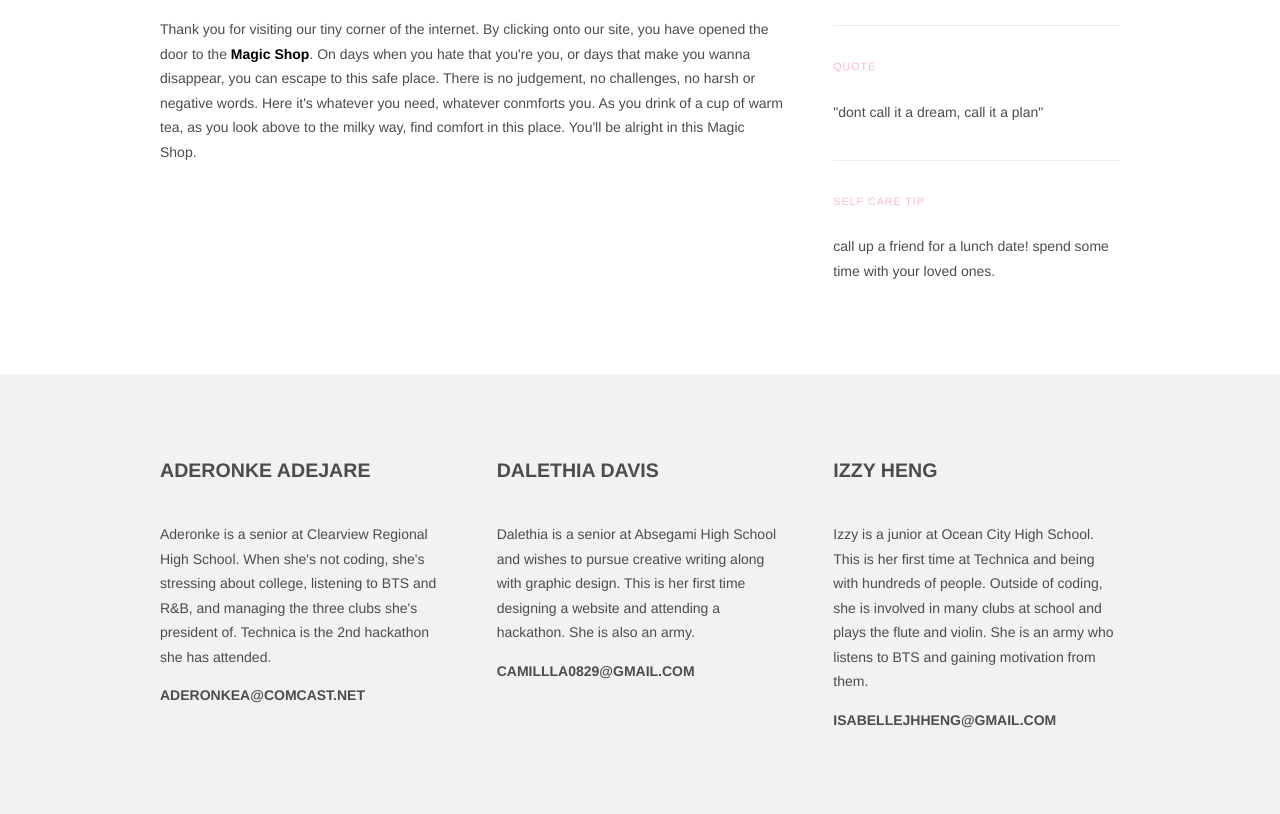
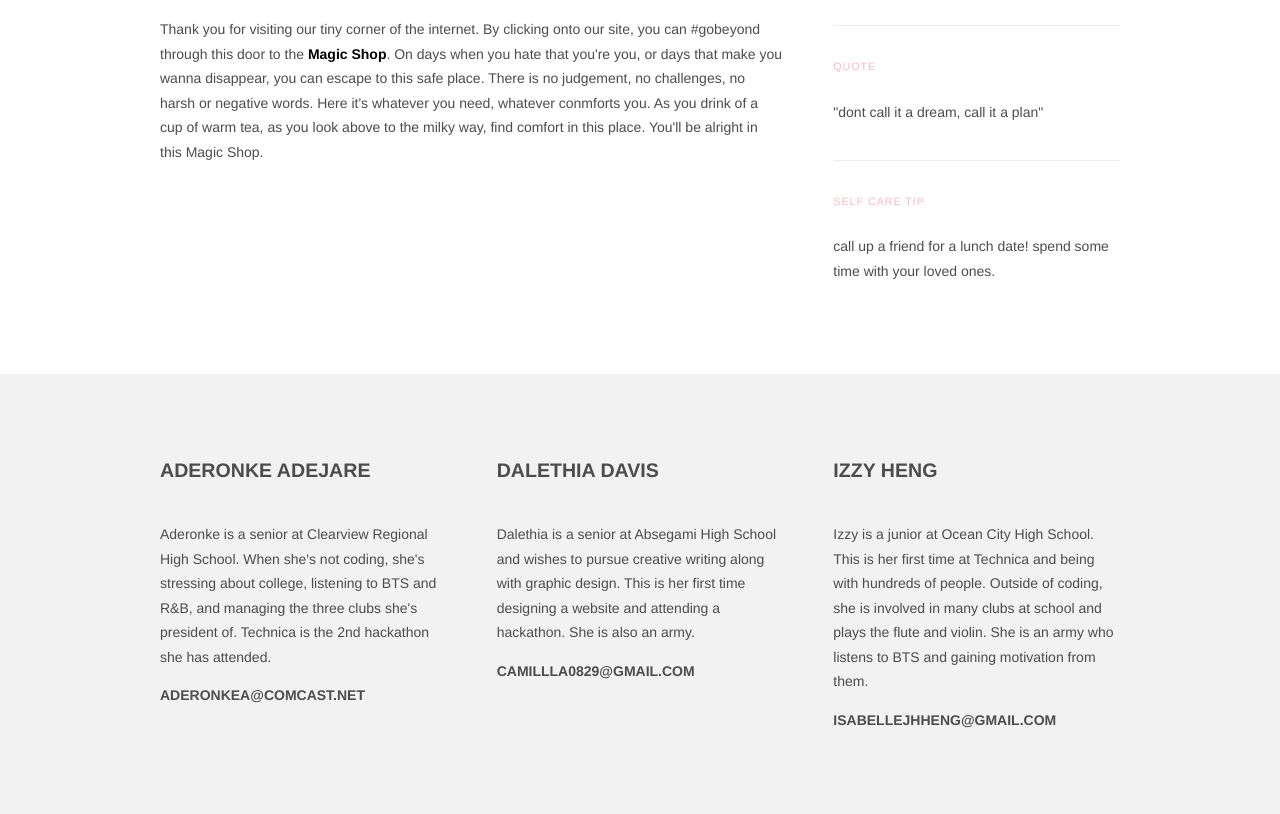
Before and after one commit to isabelleheng/Magic-Shop-Technica-2019, a plain HTML site: page index.html in a window 1280 px wide. Shown: the part 1134-1948 px from the top of the page. Drawn offline with nearby package versions, Linux system fonts and the light colour scheme.

Commit message:
new changes

```diff
--- a/index.html
+++ b/index.html
@@ -63,7 +63,7 @@
 								<h2>Welcome to Magic Shop!</h2>
 							</header>
 							<a href="#" class="image full"><img src="images/pic07.jpg" alt="" /></a>
-							<p>Thank you for visiting our tiny corner of the internet. By clicking onto our site, you have opened the door to the <strong>Magic Shop</strong>. On days when you hate that you're you, or days that make you wanna disappear, you can escape to this safe place. There is no judgement, no challenges, no harsh or negative words. Here it's whatever you need, whatever conmforts you. As you drink of a cup of warm tea, as you look above to the milky way, find comfort in this place. You'll be alright in this Magic Shop.</p>
+							<p>Thank you for visiting our tiny corner of the internet. By clicking onto our site, you can #gobeyond through this door to the <strong>Magic Shop</strong>. On days when you hate that you're you, or days that make you wanna disappear, you can escape to this safe place. There is no judgement, no challenges, no harsh or negative words. Here it's whatever you need, whatever conmforts you. As you drink of a cup of warm tea, as you look above to the milky way, find comfort in this place. You'll be alright in this Magic Shop.</p>
 						</section>
 					</div>
 
```
Also changed, not shown: 1 other file.
